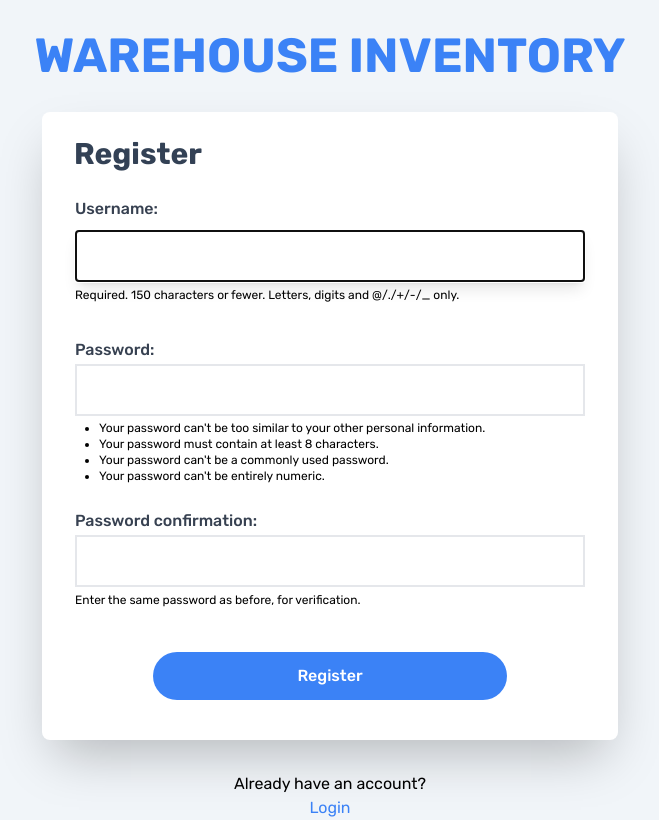
After one commit to nabilmuafa/warehouse-inventory, a Django app: page /register/ in a window 1280 px wide. The commit adds this page. Shown: the whole page, without its empty margins (310-969 px from the left). Run offline with Django 4.2, Linux system fonts and the light colour scheme; some libraries are stand-ins or nearby versions.

Commit message:
add register & login page

```diff
--- /dev/null
+++ b/main/templates/register.html
@@ -0,0 +1,90 @@
+{% extends 'base.html' %}
+
+{% block meta %}
+    <title>Register</title>
+{% endblock meta %}
+
+{% block header %}
+<header class="py-8">
+    <p class="text-5xl text-blue-500 text-center font-montserrat font-bold">WAREHOUSE INVENTORY</p>
+</header>
+{% endblock header %}
+
+{% block content %}
+
+<div class = "login container flex flex-col items-center mx-auto">
+    <div class="bg-white rounded-lg shadow-2xl px-8 py-6 mb-8 max-w-xl">
+        <h1 class="text-3xl font-bold text-slate-700 pb-6">Register</h1>
+        <form method="POST" >
+            {% csrf_token %}
+            <table class="table-fixed w-full">
+                <tr>
+                    <td class="text-gray-700 font-medium">
+                        <label for="id_username">Username:</label>
+                    </td>
+                </tr>
+                <tr>
+                    <td class="py-2">
+                      <input class="py-3 px-4 border-2 w-full focus:shadow-lg" type="text" name="username" maxlength="150" autocapitalize="none" autocomplete="username" autofocus required id="id_username">
+                        <br>
+                        <span class="helptext text-xs">Required. 150 characters or fewer. Letters, digits and @/./+/-/_ only.</span>
+                    </td>
+                </tr>
+                <tr>
+                    <td class="pt-6 text-gray-700 font-medium">
+                        <label for="id_password1">Password:</label>
+                    </td>
+                </tr>
+                <tr>
+                    <td>
+                        <input class="py-3 px-4 border-2 w-full focus:shadow-lg" type="password" name="password1" autocomplete="new-password" required id="id_password1">
+                        <br>
+                        <span class="helptext text-xs">
+                            <ul class="list-disc pl-6 pt-1">
+                                <li>Your password can't be too similar to your other personal information.</li>
+                                <li>Your password must contain at least 8 characters.</li>
+                                <li>Your password can't be a commonly used password.</li>
+                                <li>Your password can't be entirely numeric.</li>
+                            </ul>
+                        </span>
+                    </td>
+                </tr>
+                <tr>
+                    <td class="pt-6 text-gray-700 font-medium">
+                        <label for="id_password2">Password confirmation:</label>
+                    </td>
+                </tr>
+                <tr>
+                    <td>
+                        <input class="py-3 px-4 border-2 w-full focus:shadow-lg" type="password" name="password2" autocomplete="new-password" required id="id_password2">
+
+                        <br>
+                        <span class="helptext text-xs">Enter the same password as before, for verification.</span>
+                    </td>
+                </tr>
+                <tr>
+                    <td class="pt-10 pb-4 flex justify-center">
+                        <input class="btn login_btn transition-color ease-in-out duration-100 bg-blue-500 hover:bg-blue-700 text-white font-medium rounded-full px-36 py-3 cursor-pointer" type="submit" name="submit" value="Register"/>
+                    </td>
+                </tr>
+                {% if form.errors %}
+                <tr>
+                    <td>
+                        <ul class="pt-2">
+                            {% for _,error in form.errors.items %}
+                            <li class="text-red-500 text-sm text-center">{{ error }}</li>
+                            {% endfor %}
+                            <li class="text-red-500 text-sm text-center">Please try again.</li>
+                        </ul>
+                    </td>
+                </tr>
+                {% endif %}
+            </table>
+        </form>
+    </div>
+
+    <p class="text-center">Already have an account?<br><a class="text-blue-500 hover:text-blue-700" href="{% url 'main:login' %}">Login</a></p>
+
+</div>
+
+{% endblock content %}
--- a/main/urls.py
+++ b/main/urls.py
@@ -1,11 +1,14 @@
 from django.urls import path
-from main.views import show_main, create_item, show_xml, show_json, show_json_by_id, show_xml_by_id
+from main.views import show_main, create_item, show_xml, show_json, show_json_by_id, show_xml_by_id, register, login_user, logout
 
 app_name = 'main'
 
 urlpatterns = [
     path('', show_main, name='show_main'),
-    path('create-item', create_item, name="create_item"),
+    path('register/', register, name="register"),
+    path('login/', login_user, name="login"),
+    path('logout/', logout, name="logout"),
+    path('create-item/', create_item, name="create_item"),
     path('xml/', show_xml, name='show_xml'),
     path('json/', show_json, name="show_json"),
     path('xml/<int:id>/', show_xml_by_id, name="show_xml_by_id"),
--- a/main/views.py
+++ b/main/views.py
@@ -1,10 +1,15 @@
-from django.shortcuts import render
+from django.shortcuts import render, redirect
 from django.http import HttpResponseRedirect, HttpResponse
 from django.core import serializers
 from main.forms import ItemForm
 from django.urls import reverse
 from main.models import Item
+from django.contrib.auth.forms import UserCreationForm
+from django.contrib import messages
+from django.contrib.auth import authenticate, login, logout
+from django.contrib.auth.decorators import login_required
 
+@login_required(login_url='/login')
 def show_main(request):
     items = Item.objects.all()
 
@@ -18,6 +23,34 @@ def show_main(request):
     }
 
     return render(request, "main.html", context)
+
+def register(request):
+    form = UserCreationForm()
+    if request.method == "POST":
+        form = UserCreationForm(request.POST)
+        if form.is_valid():
+            form.save()
+            messages.success(request, 'Your account has been successfully created!')
+            return redirect('main:login')
+    context = {"form": form}
+    return render(request, "register.html", context)
+
+def login_user(request):
+    if request.method == "POST":
+        username = request.POST.get('username')
+        password = request.POST.get('password')
+        user = authenticate(request, username=username, password=password)
+        if user is not None:
+            login(request, user)
+            return redirect('main:show_main')
+        else:
+            messages.info(request, 'Sorry, incorrect username or password. Please try again.')
+    context = {}
+    return render(request, "login.html", context)
+
+def logout_user(request):
+    logout(request)
+    return redirect('main:login')
 
 def create_item(request):
     form = ItemForm(request.POST or None)
--- a/templates/base.html
+++ b/templates/base.html
@@ -5,13 +5,30 @@
         <meta charset="UTF-8" />
         <meta name="viewport" content="width=device-width, initial-scale=1.0"/>
         <title>Warehouse Inventory</title>
-        <link href="https://cdn.jsdelivr.net/npm/tailwindcss@3.3.3/tailwind.min.css" rel="stylesheet">
-        <script src="https://cdn.jsdelivr.net/npm/tailwindcss@3.3.3/lib/index.min.js"></script>
+        <script src="https://cdn.tailwindcss.com"></script>
+        <link rel="preconnect" href="https://fonts.googleapis.com">
+        <link rel="preconnect" href="https://fonts.gstatic.com" crossorigin>
+        <link href="https://fonts.googleapis.com/css2?family=Rubik:wght@400;500;700;900&family=Raleway:wght@400;500;700;900&display=swap" rel="stylesheet">
+        <script>
+            tailwind.config = {
+                content: ["./templates/**/*.html", "./main/templates/*.html"],
+                theme: {
+                    extend: {
+                    fontFamily: {
+                        raleway: ["Raleway", "sans-serif"],
+                        rubik: ["Rubik", "sans-serif"]
+                    },
+                    },
+                },
+                plugins: [],
+            }
+        </script>
         {% block meta %}
         {% endblock meta %}
     </head>
-
-    <body>
+    {% block header %}
+    {% endblock header %}
+    <body class="bg-slate-100 font-rubik">
         {% block content %}
         {% endblock content %}
     </body>
```
Also changed, not shown: main/templates/create_item.html (+7 -6 lines), main/templates/login.html (added, +53 -0 lines), main/templates/main.html (+28 -22 lines).
